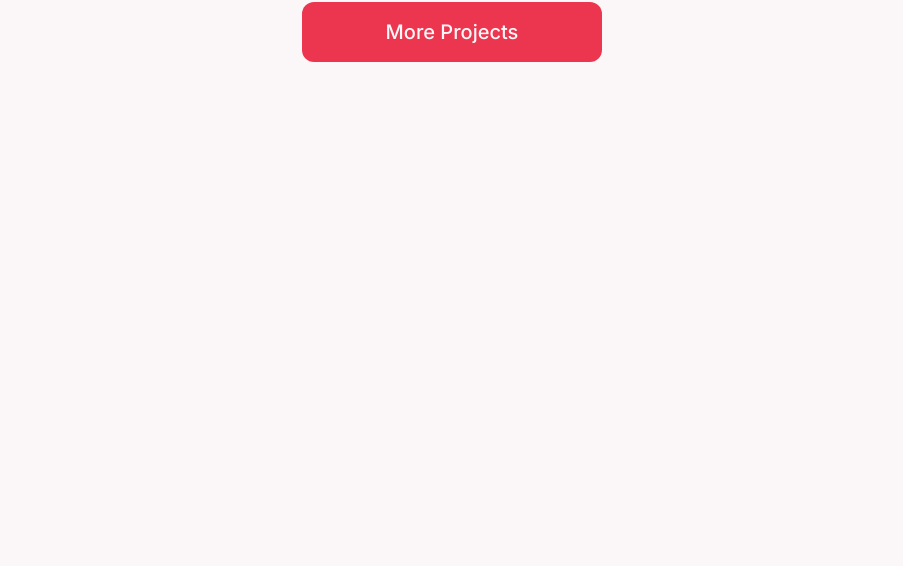
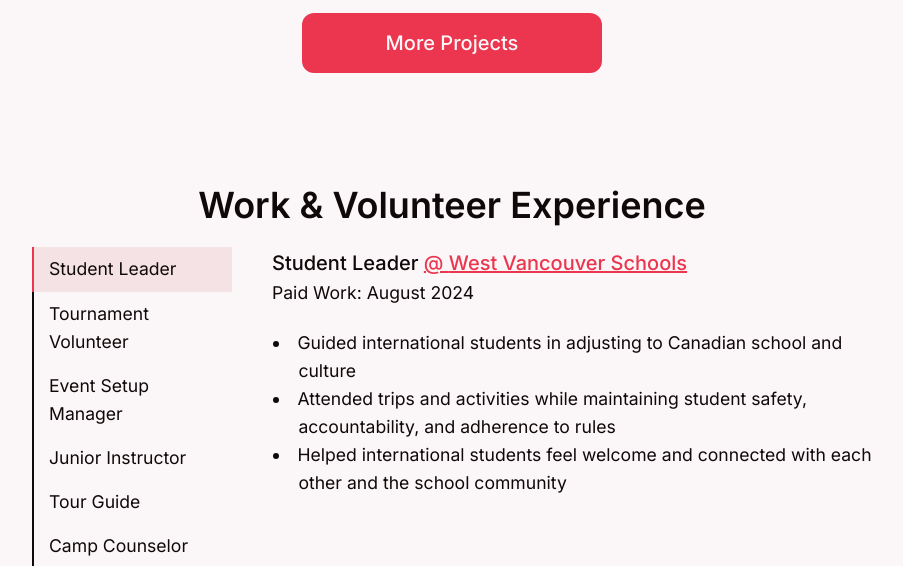
Before and after one commit to Lucan-dev/lucan-dev.github.io, a React (Vite) app: page /#/ in a window 1280 px wide. Shown: the part 1572-2138 px from the top of the page, without its empty margins (188-1091 px from the left). Before the commit the page ends 1644 px from the top, so only its background shows below. Built offline with nearby package versions, Linux system fonts and the light colour scheme.

Commit message:
Finished Work & Volunteer Experience
Added data for current volunteering and work experience. Have yet to add animations for hovering, selecting, and switching experiences.

```diff
--- /dev/null
+++ b/src/Components/Experience.jsx
@@ -0,0 +1,144 @@
+import './Style Sheets/experience.css'
+import { useState } from "react";
+
+function Experience() {
+
+    const experiences = {
+        a: {
+            label: "Student Leader",
+            title: "Student Leader",
+            type: "Paid Work",
+            organization: "West Vancouver Schools",
+            link: "https://westvancouverschools.ca/about-wvs/",
+            date: "August 2024",
+            points: [
+                "Guided international students in adjusting to Canadian school and culture",
+                "Attended trips and activities while maintaining student safety, accountability, and adherence to rules",
+                "Helped international students feel welcome and connected with each other and the school community"
+            ]
+        },
+
+        b: {
+            label: "Tournament Volunteer",
+            title: "Tournament Volunteer",
+            type: "Volunteer Work",
+            organization: "Ten Ton Robotics",
+            link: "https://westvancouverschools.ca/academies/mechatronics-robotics/robotics-challenges-competitions/",
+            date: "Feb 2024 - Present",
+            points: [
+                "Multiple roles including tournament director, scorekeeper, referee, field control, and judge",
+                "Directed tournament setup and operations, managing volunteers, equipment, and participants",
+                "Operated tournament software controlling screens, robots, and real-time data tracking, ensuring accurate scoring and rule compliance",
+                "Evaluated competitors' notebooks and presentations and collaborated with judges to select winners"
+            ]
+        },
+
+        c: {
+            label: "Event Setup Manager",
+            title: "Event Setup Manager",
+            type: "Volunteer Work",
+            organization: "Ten Ton Robotics",
+            link: "https://westvancouverschools.ca/academies/mechatronics-robotics/robotics-challenges-competitions/",
+            date: "December 2023 - Present",
+            points: [
+                "Led a team of 4 students in collecting and organizing field parts for a robotics tournament",
+                "Assembled competition fields accurately according to official specifications",
+                "Disassembled fields after the event and maintained organized equipment"
+            ]
+        },
+
+        d: {
+            label: "Junior Instructor",
+            title: "Junior Instructor",
+            type: "Volunteer Work",
+            organization: "UBC Geering Up",
+            link: "https://geeringup.apsc.ubc.ca/camps/in-person-camps/",
+            date: "July 2024",
+            points: [
+                "Volunteered 140 hours at a STEM summer camp with University of British Columbia",
+                "Led engineering design challenges, taught lessons, and facilitated games to engage students",
+                "Supported elementry students by fostering teamwork, curiosity, and a positive learning environment"
+            ]
+        },
+
+        e: {
+            label: "Tour Guide",
+            title: "Tour Guide",
+            type: "Volunteer Work",
+            organization: "Sentinel Secondary School",
+            link: "https://westvancouverschools.ca/ecole-sentinel-secondary/",
+            date: "January 2024",
+            points: [
+                "Welcomed prospective students and families at Sentinel's Open House",
+                "Guided visitors through classrooms and school facilities",
+                "Answered questions and shared student experiences"
+            ]
+        },
+
+
+        f: {
+            label: "Camp Counselor",
+            title: "Camp Counselor",
+            type: "Volunteer Work",
+            organization: "Community Center",
+            link: "https://westvancouver.ca/parks-recreation/facilities/gleneagles-community-centre",
+            date: "August 2022",
+            points: [
+                "Served as a positive role model for campers",
+                "Supported pottery activities, games, and instruction",
+                "Fostered a safe, inclusive, and engaging camp environment"
+            ]
+        }
+    }
+
+    const [selectedExperience, setSelected] = useState("a");
+
+    const experience_keys = Object.keys(experiences);
+
+    let exp_title = experiences[selectedExperience].title;
+    let exp_link = experiences[selectedExperience].link;
+    let exp_org = experiences[selectedExperience].organization;
+    let exp_date = experiences[selectedExperience].date;
+    let exp_points = experiences[selectedExperience].points;
+    let exp_type = experiences[selectedExperience].type;
+
+    return (
+        <div className="content-wrapper" id="experience">
+
+            <h3>Work & Volunteer Experience</h3>
+
+            <div className="experience-wrapper">
+                <div className="buttons-wrapper">
+
+                    {experience_keys.map((key) => (
+                        <button
+                        key={key} // Each child in a list needs a unique "key"
+                        className={selectedExperience == key ? "selected" : ""}
+                        onClick={() => setSelected(key)}>
+                            <p>{experiences[key].label}</p>
+                        </button>
+                    ))}
+
+                </div>
+
+                <div className="experience-content">
+
+                    <h6>
+                        {exp_title} <a href={exp_link} target="_blank">@ {exp_org}</a>
+                    </h6>
+
+                    <p>{exp_type}: {exp_date}</p>
+
+                    <br/>
+                    <ul>
+                        {exp_points.map((point, i) => (
+                            <li key={i}>{point}</li> // Each child in a list needs a unique "key"
+                        ))}
+                    </ul>
+                </div>
+            </div>
+        </div>
+    )
+}
+
+export default Experience
--- a/src/Components/Intro.jsx
+++ b/src/Components/Intro.jsx
@@ -2,7 +2,7 @@ import './Style Sheets/intro.css'
 
 function Intro() {
     return (
-        <div className="intro">
+        <div className="content-wrapper" id="intro">
             <h6>Hi, my name is</h6>
             <h1><span className="gradient">Lucan Chugani.</span></h1>
             <h6>I am a High School Senior passionate about engineering, computer science, and robotics!</h6>
--- a/src/Components/Projects.jsx
+++ b/src/Components/Projects.jsx
@@ -5,7 +5,7 @@ import MoreButton from './MoreButton';
 function Projects() {
 
     return (
-        <div className="projects">
+        <div className="content-wrapper" id="projects">
             <h3>Featured Projects</h3>
             <div className="project-wrapper">
                 <ProjectCard img_url='https://images.squarespace-cdn.com/content/v1/607f89e638219e13eee71b1e/1684821560422-SD5V37BAG28BURTLIXUQ/michael-sum-LEpfefQf4rU-unsplash.jpg' img_alt='Alt' title='Title' description='Description'/>
--- /dev/null
+++ b/src/Components/Style Sheets/experience.css
@@ -0,0 +1,60 @@
+#experience h3 {
+    text-align: center;
+}
+
+#experience a {
+    font-size: clamp(1rem, 2vw, 1.25rem);
+    font-weight: 500;
+}
+
+.experience-wrapper {
+    display: flex;
+    flex-direction: horizontal;
+    margin: 20px 0px 0px 0px;
+    gap: 40px
+}
+
+.buttons-wrapper {
+    width: max-content;
+    max-width: 200px;
+}
+
+.buttons-wrapper button {
+    width: 100%;
+    max-width: 200px;
+
+    text-align: left;
+    cursor: pointer;
+
+    border: none;
+    border-left: 2px solid var(--text);
+
+    background-color: var(--background);
+}
+
+.buttons-wrapper button:hover {
+    background-color: var(--nav);
+}
+
+.buttons-wrapper p {
+    margin: 8px 15px 8px 15px;
+}
+
+.selected {
+    border-left: 2px solid var(--primary) !important;
+    background-color: var(--nav) !important; /* Override default background color */
+}
+
+@media (max-width: 800px) {
+    .experience-wrapper {
+        flex-direction: column;
+        gap: 10px
+    }
+    .buttons-wrapper {
+        width: 100%;
+        max-width: 410px;
+    }
+    .buttons-wrapper button {
+        max-width: 410px;
+    }
+}
--- a/src/Components/Style Sheets/intro.css
+++ b/src/Components/Style Sheets/intro.css
@@ -1,10 +1,3 @@
-.intro {
-    /* top left bottom right*/
-    padding: 100px 30px 0px 30px;
-    max-width: 840px;
-    margin: 0px auto;
-}
-
-.intro h1 {
+#intro h1 {
     padding: 10px 0px;
 }
--- a/src/Components/Style Sheets/projects.css
+++ b/src/Components/Style Sheets/projects.css
@@ -1,10 +1,4 @@
-.projects {
-    padding: 100px 30px 0px 30px;
-    max-width: 840px;
-    margin: 0px auto;
-}
-
-.projects h3 {
+#projects h3 {
     text-align: center;
 }
 
@@ -12,7 +6,7 @@
     background-color: var(--background);
 
     display: grid;
-    grid-template-columns: repeat(auto-fit, minmax(0px, 400px));
+    grid-template-columns: repeat(auto-fit, minmax(0px, 410px));
 
     margin: 20px 0px 0px 0px;
 
@@ -24,7 +18,7 @@
     background-color: var(--background);
 
     width: 100%;
-    max-width: 400px;
+    max-width: 410px;
     border-radius: 12px;
 
     overflow: hidden;
--- a/src/Components/Style Sheets/technologies.css
+++ b/src/Components/Style Sheets/technologies.css
@@ -1,16 +1,8 @@
-.technologies {
-    /* top left bottom right*/
-    padding: 100px 30px 0px 30px;
-    max-width: 840px;
-    margin: 0px auto;
+#technologies ul {
+    display: grid;
+    grid-template-columns: repeat(2, 1fr);
 }
 
-.technologies ul {
-    display: grid;
-    grid-template-columns: repeat(2, 1fr);
-    list-style: disc inside;
-}
-
-.technologies li::marker {
+#technologies li::marker {
     color: var(--primary);
 }
--- a/src/Components/Technologies.jsx
+++ b/src/Components/Technologies.jsx
@@ -2,7 +2,7 @@ import './Style Sheets/technologies.css'
 
 function Technologies() {
     return (
-        <div className="technologies">
+        <div className="content-wrapper" id="technologies">
             <h3>About Me</h3>
             <p>I am passionate about STEM, with strong skills in engineering, robotics, and computer science. I enjoy building innovative solutions and using technology to solve real-world problems.</p>
             <br/>
--- a/src/Global Style Sheets/index.css
+++ b/src/Global Style Sheets/index.css
@@ -97,8 +97,25 @@ a:hover {
   text-decoration-color: var(--primary);
 }
 
+ul {
+  list-style: disc inside;
+  list-style-position: inside;
+}
+
+li {
+  text-indent: -1.45em;
+  padding-left: 1.5em;
+}
+
 .gradient {
   background: linear-gradient(to right, var(--primary), var(--accent));
   -webkit-text-fill-color: transparent;
   -webkit-background-clip: text;
 }
+
+.content-wrapper {
+  /* top left bottom right*/
+  padding: 100px 30px 0px 30px;
+  max-width: 840px;
+  margin: 0px auto;
+}
--- a/src/Pages/Home.jsx
+++ b/src/Pages/Home.jsx
@@ -1,8 +1,10 @@
 import { Link } from 'react-router-dom'
 import './Style Sheets/Home.css'
+
 import Intro from '../Components/Intro'
 import Technologies from '../Components/Technologies'
 import Projects from '../Components/Projects'
+import Experience from '../Components/Experience'
 
 function Home() {
     return(
@@ -10,6 +12,7 @@ function Home() {
             <Intro/>
             <Technologies/>
             <Projects/>
+            <Experience/>
         </>
     );
 }
```
